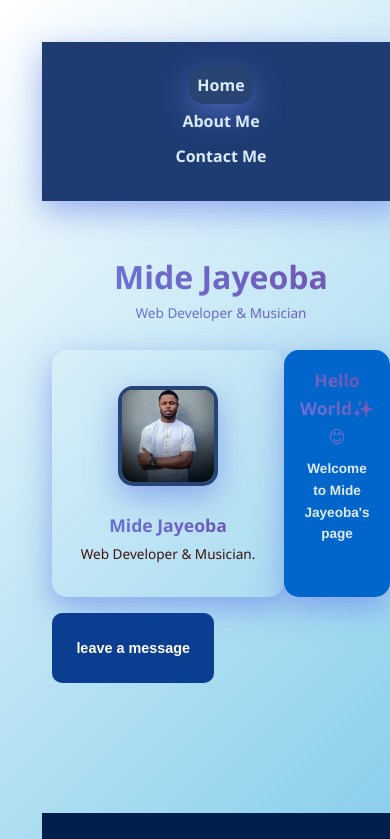
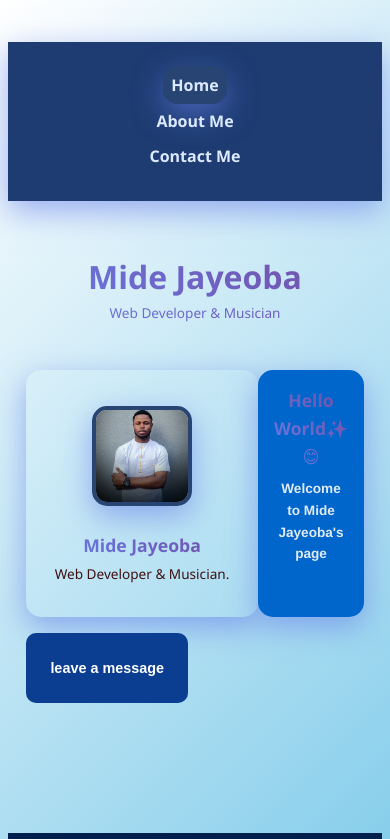
Before and after one commit to MideJayeoba/myPortfolio, a React (Vite) app in the folder react-profilepage/: page / in a window 390 px wide. Shown: the top 839 px of the page. Built offline with nearby package versions, Linux system fonts and the light colour scheme.

Commit message:
update on the general styling and position

```diff
--- a/react-profilepage/src/App.css
+++ b/react-profilepage/src/App.css
@@ -1,6 +1,6 @@
 #root {
   max-width: 1280px;
-  margin: 0 auto;
+  margin: 0 0;
   padding: 2rem;
   text-align: center;
 }
@@ -543,10 +543,42 @@ footer p {
 
 /* Added container and section-title styles */
 .container {
-  max-width: 900px;
+  width: 1200px;       /* Desktop max width */
   margin: 0 auto 2rem auto;
   padding: 0 1rem;
+  box-sizing: border-box;
+
+
+  display: flex;
+  flex-direction: column;
+  align-content: center;
 }
+
+/* Tablet (medium screens) */
+@media (max-width: 1024px) {
+  .container {
+    width: 900px;
+  }
+}
+
+/* Small tablets / large phones */
+@media (max-width: 768px) {
+  .container {
+    width: 640px;
+    padding: 0 0.75rem;
+  }
+}
+
+/* Phones */
+@media (max-width: 480px) {
+  .container {
+    width: 100%;
+    padding: 0 0.5rem;
+  }
+}
+
+
+
 
 .section-title {
   font-size: 1.8rem;
@@ -555,11 +587,6 @@ footer p {
   margin-bottom: 1rem;
 }
 
-/* Added contact-container and form focus styles */
-.contact-container {
-  max-width: 700px;
-  margin: 0 auto;
-}
 
 input:focus, textarea:focus {
   outline: none;
--- a/react-profilepage/src/App.jsx
+++ b/react-profilepage/src/App.jsx
@@ -1,7 +1,5 @@
 import { useState } from 'react'
 import { BrowserRouter as Router, Routes, Route } from 'react-router-dom'
-import reactLogo from './assets/react.svg'
-import viteLogo from '/vite.svg'
 import './App.css'
 
 import Navbar from './components/Navbar.jsx'
@@ -9,7 +7,6 @@ import Footer from './components/Footer.jsx'
 import Home from './pages/Home.jsx'
 import About from './pages/About.jsx'
 import Contact from './pages/Contact.jsx'
-import New from './pages/New.jsx'
 
 function App() {
   const [count, setCount] = useState(0)
--- a/react-profilepage/src/pages/About.jsx
+++ b/react-profilepage/src/pages/About.jsx
@@ -3,7 +3,7 @@ import mefun from '../assets/ment.png';
 
 const About = () => {
   return (
-    <>
+    <div className="container">
       <header className="fade-in text-center mb-3">
         <h1 className="text-gradient hover-glow">Jayeoba Peace Olamide</h1>
         <p className="hover-glow">Software Engineer | Full-Stack Developer | Tech-Infused Musician</p>
@@ -85,7 +85,7 @@ const About = () => {
           <p>When I’m not refactoring logic or designing a backend architecture, I’m composing music, playing acoustic guitar, or organizing jam sessions. I believe music and code are both languages — and I happen to speak both fluently.</p>
         </section>
       </div>
-    </>
+    </div>
   );
 };
 
--- a/react-profilepage/src/pages/Contact.jsx
+++ b/react-profilepage/src/pages/Contact.jsx
@@ -9,7 +9,7 @@ const Contact = () => {
   };
 
   return (
-    <>
+    <div className="container">
       <header className="fade-in text-center mb-3">
         <h1 className="hover-glow">Contact Me</h1>
         <p className="hover-glow">I'd love to hear from you!</p>
@@ -30,7 +30,7 @@ const Contact = () => {
         </button>
         <PopUp isVisible={isPopUpVisible} onClose={togglePopUp} />
       </div>
-    </>
+    </div>
   );
 };
 
--- a/react-profilepage/src/pages/Home.jsx
+++ b/react-profilepage/src/pages/Home.jsx
@@ -9,7 +9,7 @@ const Home = () => {
     setIsPopUpVisible(!isPopUpVisible);
   };
   return (
-    <>
+    <div className="container">
         <header className="fade-in text-gradient text-center mb-3">
           <h1 className="hover-glow">Mide Jayeoba</h1>
           <p className="hover-glow">Web Developer & Musician</p>
@@ -41,7 +41,7 @@ const Home = () => {
           </button>
           <PopUp isVisible={isPopUpVisible} onClose={togglePopUp} />
         </section>
-    </>
+    </div>
   );
 };
 
--- a/react-profilepage/src/pop.css
+++ b/react-profilepage/src/pop.css
@@ -23,6 +23,6 @@
 
 @media (max-width: 640px) {
   .modalStyle {
-    width: 80%;
+    width: 75%;
   }
 }
```
Lines whose indentation alone changed are shown as unchanged.
